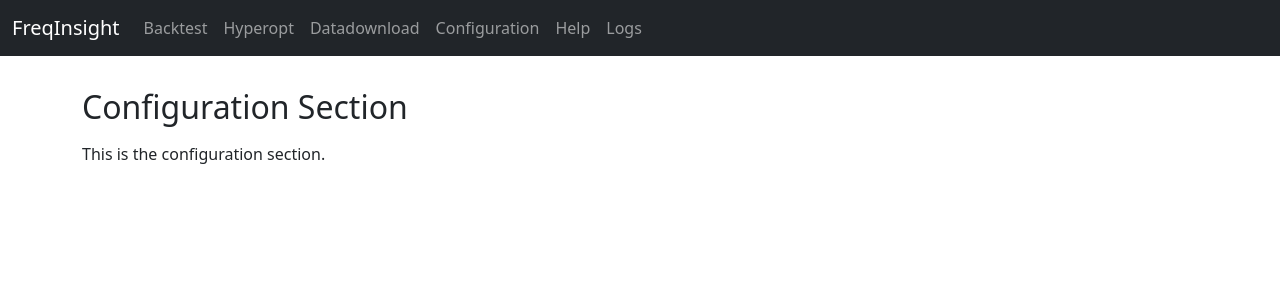
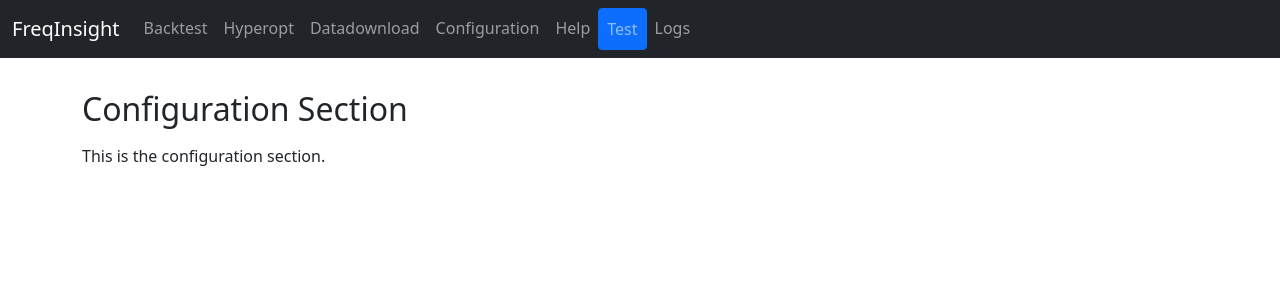
Before and after one commit to IdifixNL/FreqInsight, a Flask app: page / in a window 1280 px wide. Shown: the top 300 px of the page. Run offline with Flask 2, Linux system fonts and the light colour scheme.

Commit message:
working on splitting html files got test button working

```diff
--- a/static/js/main.js
+++ b/static/js/main.js
@@ -30,11 +30,11 @@
   });
 
   $('#test-btn').click(function() {
-    // Show the "Test" button in the "Test" section
-    $('#test-section-button').show();
-
     // Show the "Test" section
     showSection('test');
+
+    // Hide the "Test" button in the "Test" section
+    $('#test-section-button').hide();
   });
 
   $('#test-section-button').click(function() {
@@ -59,5 +59,10 @@
         });
   });
 
+  // Add event listener for help section button
+  $('#help-section-button').click(function() {
+    alert('You clicked the button in the help section!');
+  });
+
   showSection('configuration');
 });
--- a/templates/index.html
+++ b/templates/index.html
@@ -44,6 +44,9 @@
               <a class="nav-link" href="#" id="help-btn">Help</a>
             </li>
             <li class="nav-item">
+              <button class="nav-link btn btn-primary" id="test-btn">Test</button>
+            </li>
+            <li class="nav-item">
               <a class="nav-link" href="#" id="logs-btn">Logs</a>
             </li>
           </ul>
@@ -56,6 +59,7 @@
       <div id="help" class="section" style="display:none;">
         <h2>Help Section</h2>
         <p>This is the help section.</p>
+        <button id="help-section-button" class="btn btn-primary">Click me</button>
       </div>
     </main>
 
--- a/templates/navbar.html
+++ b/templates/navbar.html
@@ -22,8 +22,8 @@
             <a class="nav-link" href="#" id="help-btn">Help</a>
           </li>
           <li class="nav-item">
-            <a class="nav-link" href="#" id="help-btn">Help</a>
-        </li>
+            <button class="nav-link btn btn-primary" id="test-btn">Test</button>
+          </li>
           <li class="nav-item">
             <a class="nav-link" href="#" id="logs-btn">Logs</a>
           </li>
--- /dev/null
+++ b/templates/test.html
@@ -0,0 +1,5 @@
+<div id="test" class="section" style="display:none;">
+    <h2>Test Section</h2>
+    <button class="btn btn-primary" id="test-section-button" style="display:none;">Test</button>
+    <p id="test-result"></p>
+  </div>
```
Also changed, not shown: templates/help.html (+7 -0 lines).
